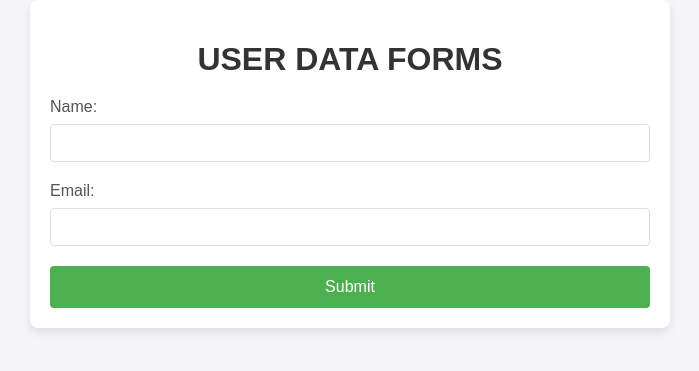
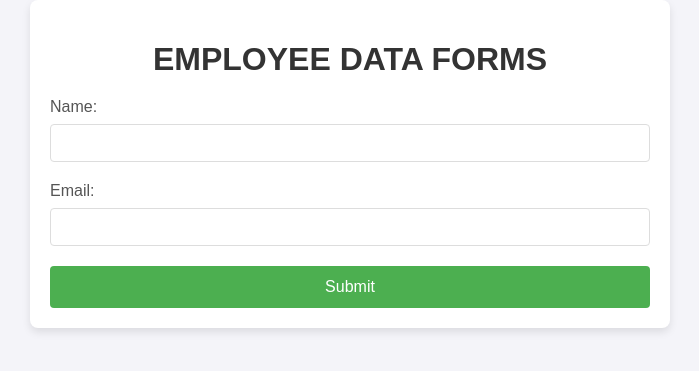
Before and after one commit to vamsiakula11/USER-DETAILS, a Flask app: page / in a window 1280 px wide. Shown: the top 371 px of the page, without its empty margins (290-989 px from the left). Run offline with Flask 3, Linux system fonts and the light colour scheme.

Commit message:
Update index.html

```diff
--- a/app/templates/index.html
+++ b/app/templates/index.html
@@ -58,7 +58,7 @@
 </head>
 <body>
     <div class="container">
-        <h1>USER DATA FORMS</h1>
+        <h1>EMPLOYEE DATA FORMS</h1>
         <form action="/submit" method="POST">
             <label for="name">Name:</label>
             <input type="text" id="name" name="name" required>
```
